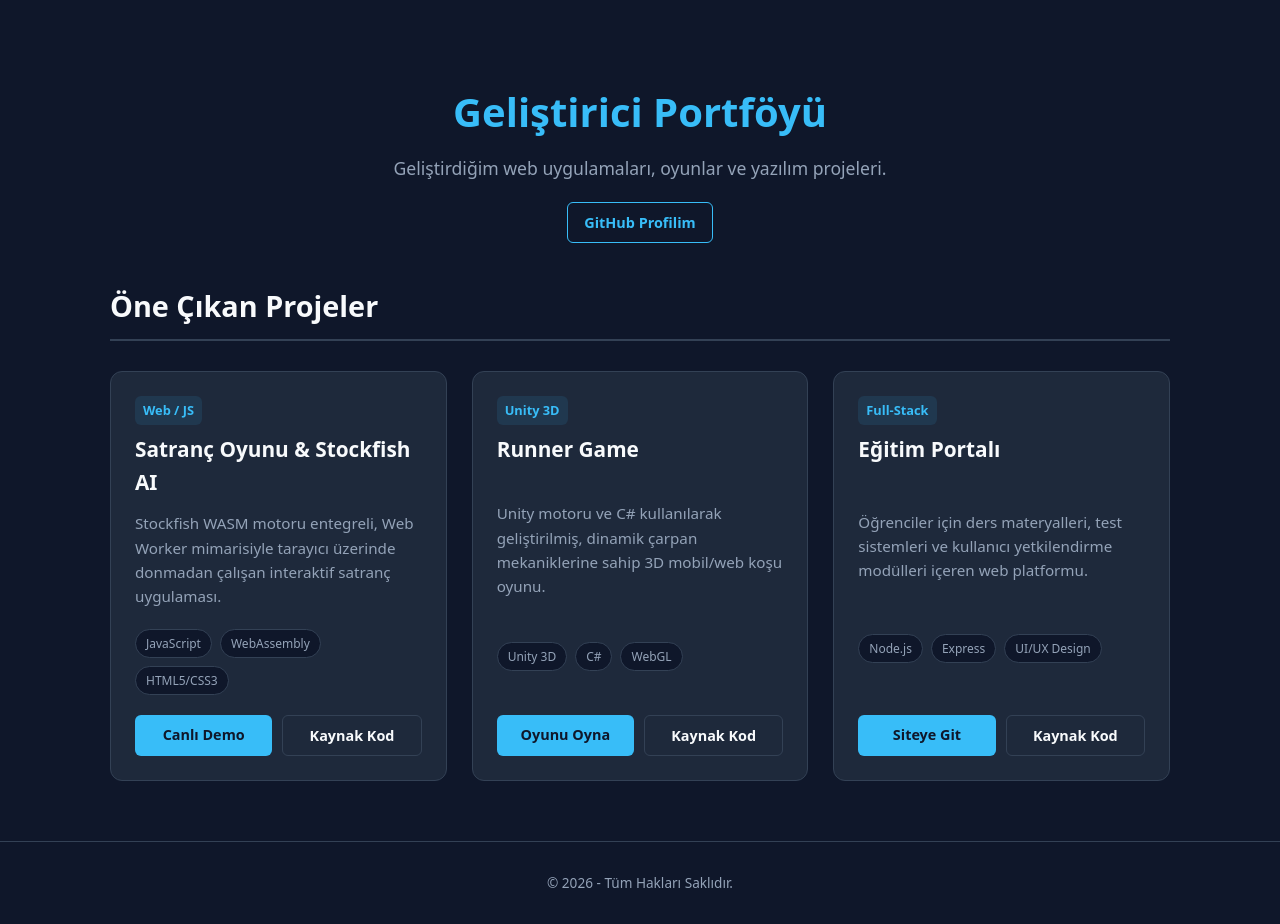
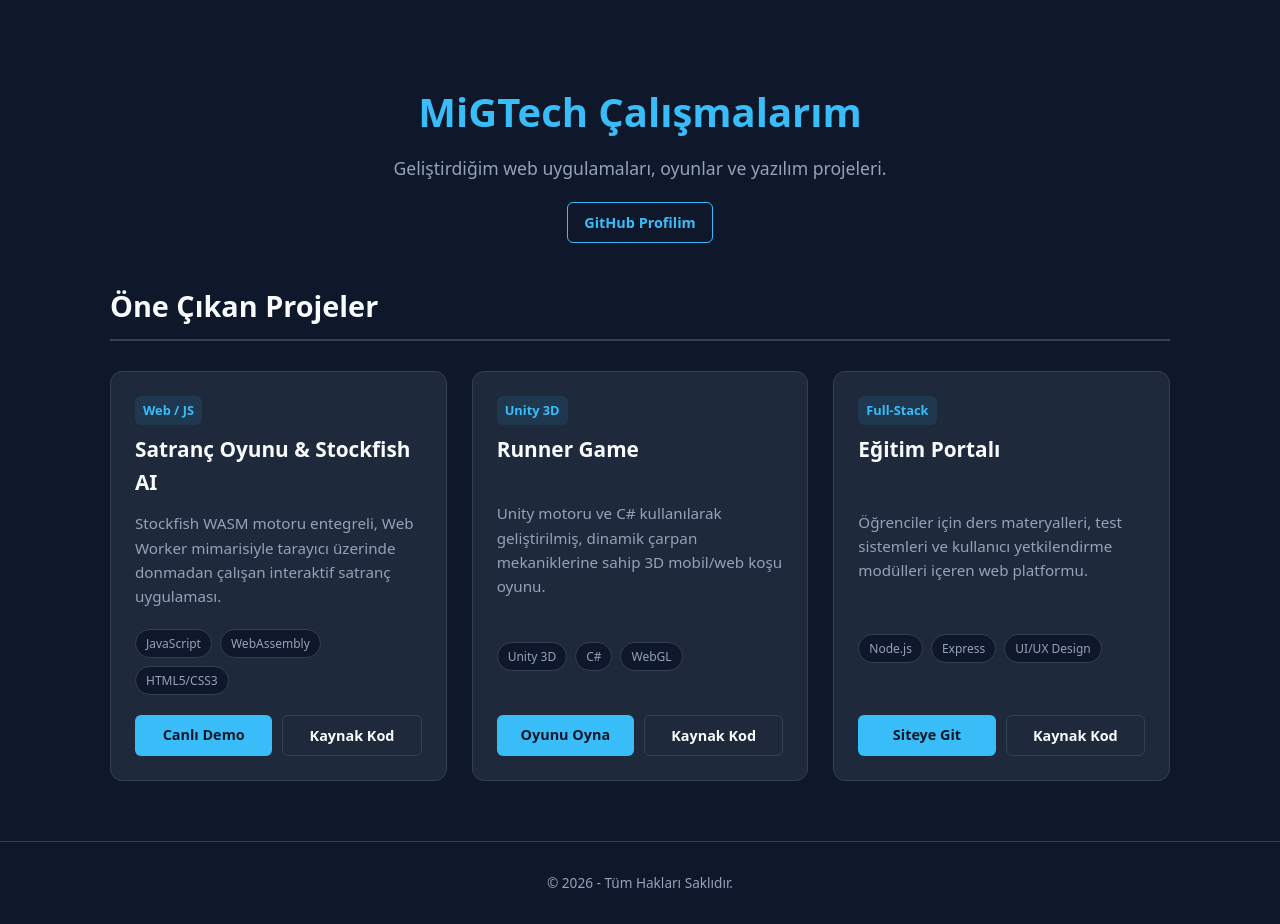
Before and after one commit to Miguel351/MiGtech, a plain HTML site: page index.html in a window 1280 px wide. Drawn offline with Linux system fonts and the light colour scheme.

Commit message:
başlık değişti: "Geliştirici Portföyü" -> "MiGTech Çalışmalarım"

```diff
--- a/index.html
+++ b/index.html
@@ -11,7 +11,7 @@
     <!-- Header / Profil Bölümü -->
     <header class="hero">
         <div class="container">
-            <h1>Geliştirici Portföyü</h1>
+            <h1>MiGTech Çalışmalarım</h1>
             <p class="subtitle">Geliştirdiğim web uygulamaları, oyunlar ve yazılım projeleri.</p>
             <div class="social-links">
                 <a href="https://github.com/kullaniciadi" target="_blank" class="btn btn-outline">GitHub Profilim</a>
```
